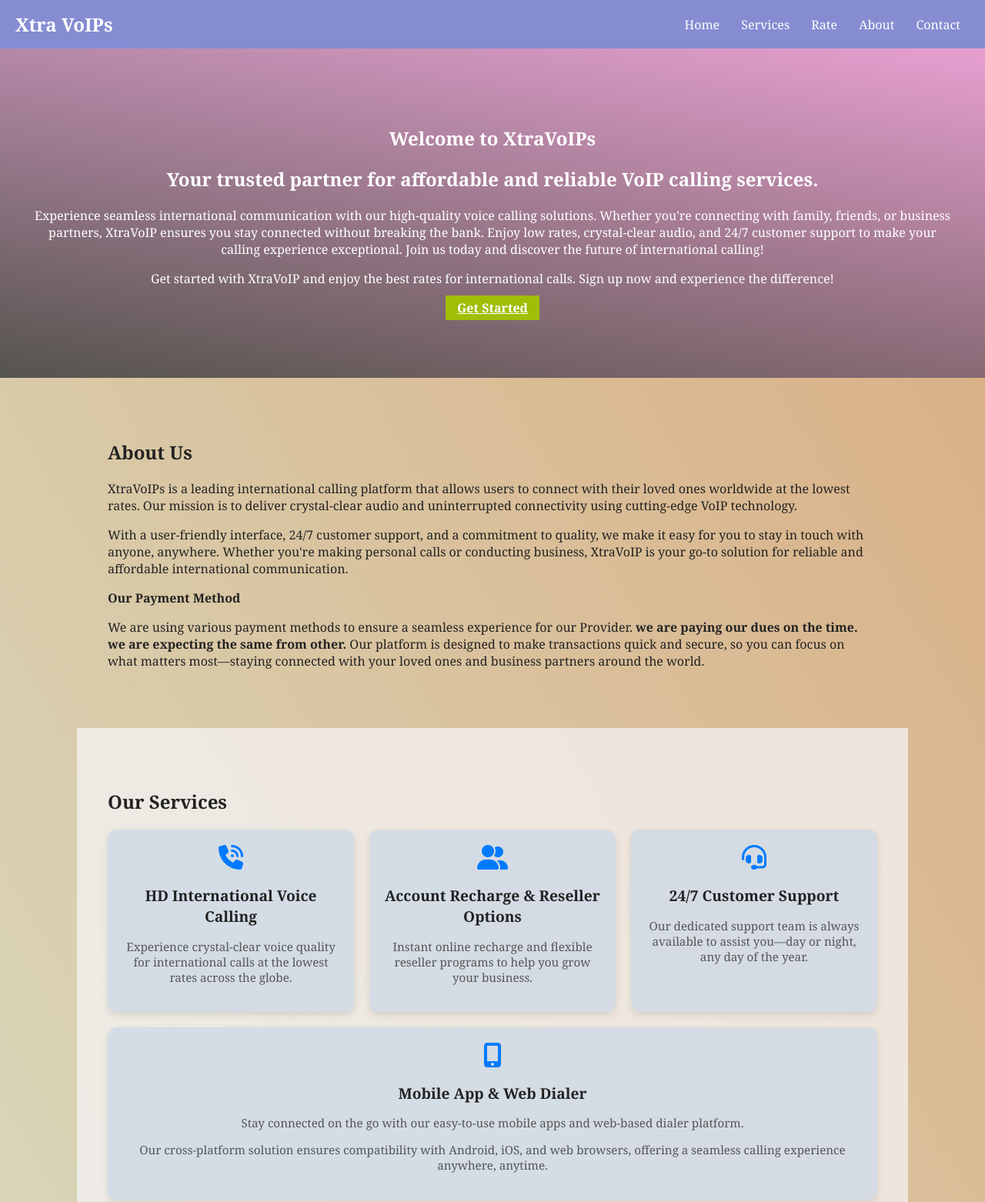
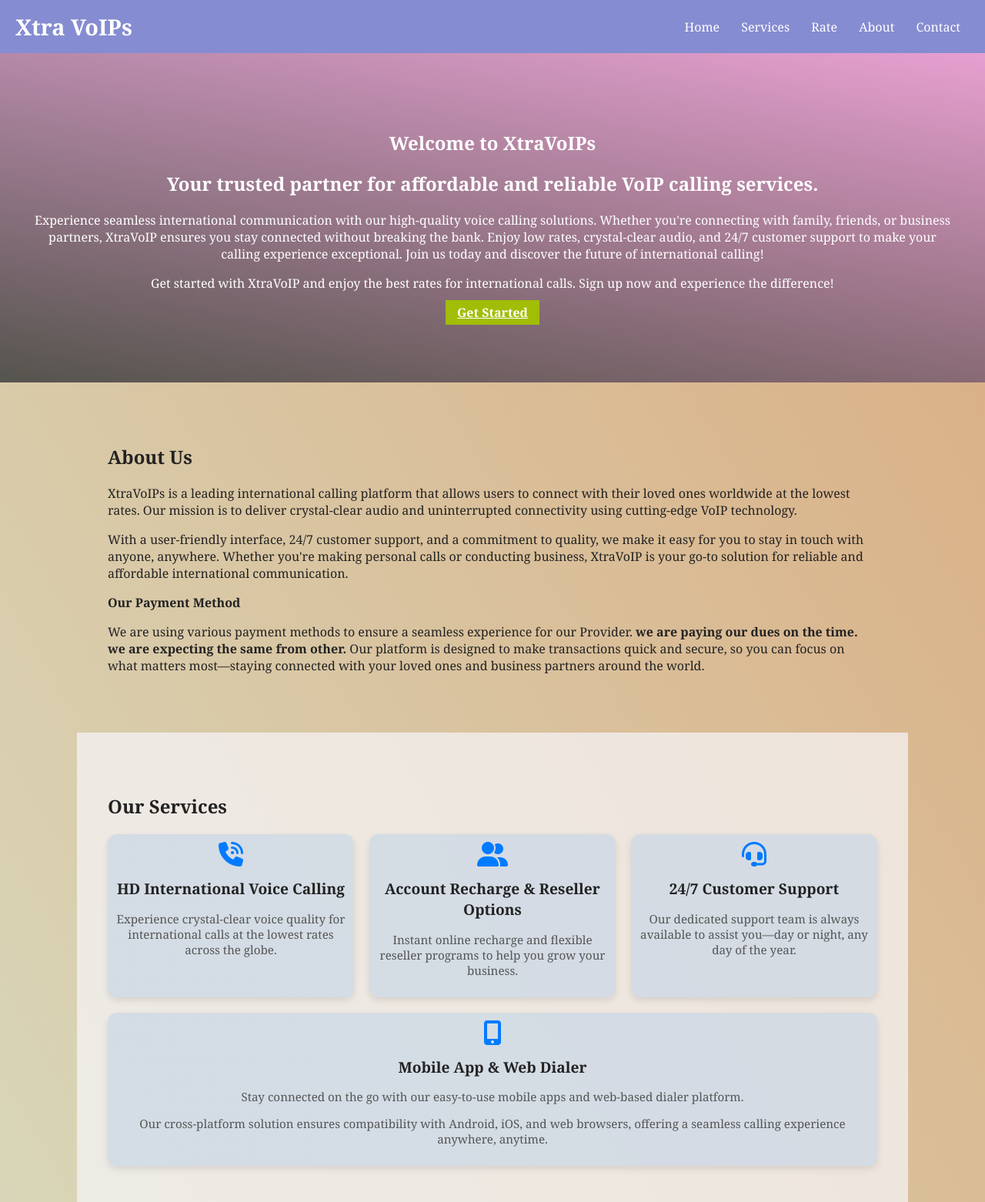
Before and after one commit to tariqmahmood898/xtravoip, a website: page index.html in a window 1280 px wide. Shown: the top 1562 px of the page at 77% size. Drawn offline with Linux system fonts and the light colour scheme.

Commit message:
Update style.css

```diff
--- a/style.css
+++ b/style.css
@@ -26,7 +26,7 @@ header {
 }
 
 header .logo {
-  font-size: 1.5em;
+  font-size: 1.8em;
   font-weight: bold;
   color: white;
   text-shadow:  #f32106e5 ;
@@ -94,6 +94,7 @@ nav ul li a:hover {
 }
 
 /* Section Styling */
+
 .section {
   padding: 60px 40px;
   max-width: 1000px;
@@ -115,7 +116,7 @@ nav ul li a:hover {
 .service-card {
   background: #c6d6e6a6;
   border-radius: 12px;
-  padding: 20px;
+  padding: 10px;
   flex: 1 1 220px;
   box-shadow: 0 4px 10px rgba(0, 0, 0, 0.1);
   text-align: center;
@@ -124,7 +125,7 @@ nav ul li a:hover {
 .service-card i {
   font-size: 2rem;
   color: #007BFF;
-  margin-bottom: 10px;
+  margin-bottom: 5px;
 }
 
 .service-card h3 {
```
